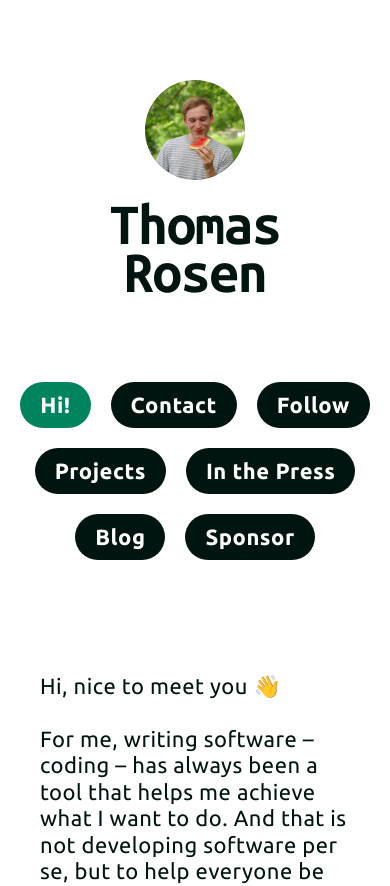
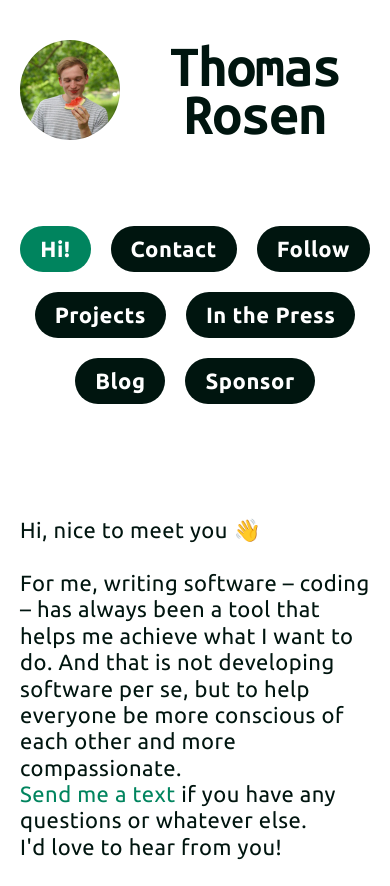
Before and after one commit to thomasrosen/thomasrosen.me, a React (Create React App) app: page / in a window 390 px wide. Shown: the top 886 px of the page. Built offline with nearby package versions, Linux system fonts and the light colour scheme.

Commit message:
thomasrosen published a site update

```diff
--- a/src/components/App.css
+++ b/src/components/App.css
@@ -11,6 +11,11 @@
 @media (min-height: 800px) {
 	.app_wrapper {
 		padding: 80px 40px;
+	}
+}
+@media (max-width: 800px) {
+	.app_wrapper {
+		padding: 40px 20px;
 	}
 }
 
@@ -60,7 +65,7 @@ header {
 		font-size: 60px;
 	}
 }
-@media (max-width: 400px) {
+@media (max-width: 350px) {
 	header {
 		flex-wrap: wrap;
 	}
@@ -72,7 +77,7 @@ nav {
 	align-items: center;
 	flex-wrap: wrap;
 	gap: 20px;
-	margin: 20px -20px;
+	margin: 20px 0;
 }
 
 .tab_content {
```
Also changed, not shown: 8 other files (tests, documents, lock files or other folders).
